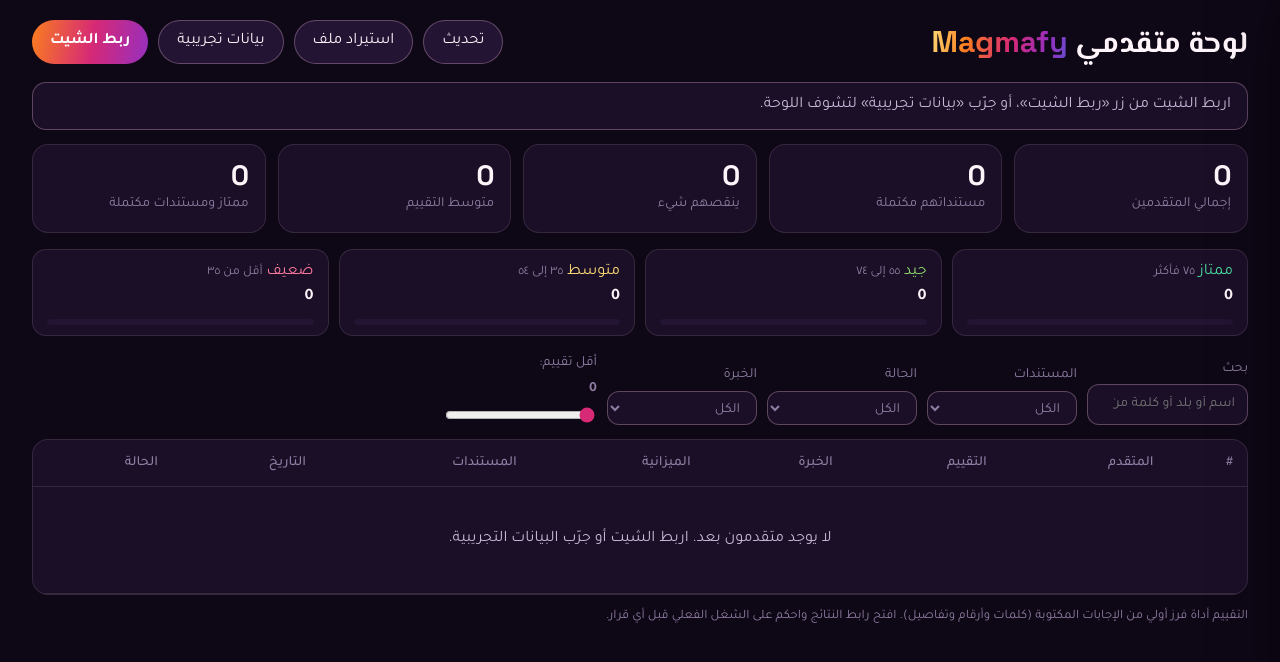
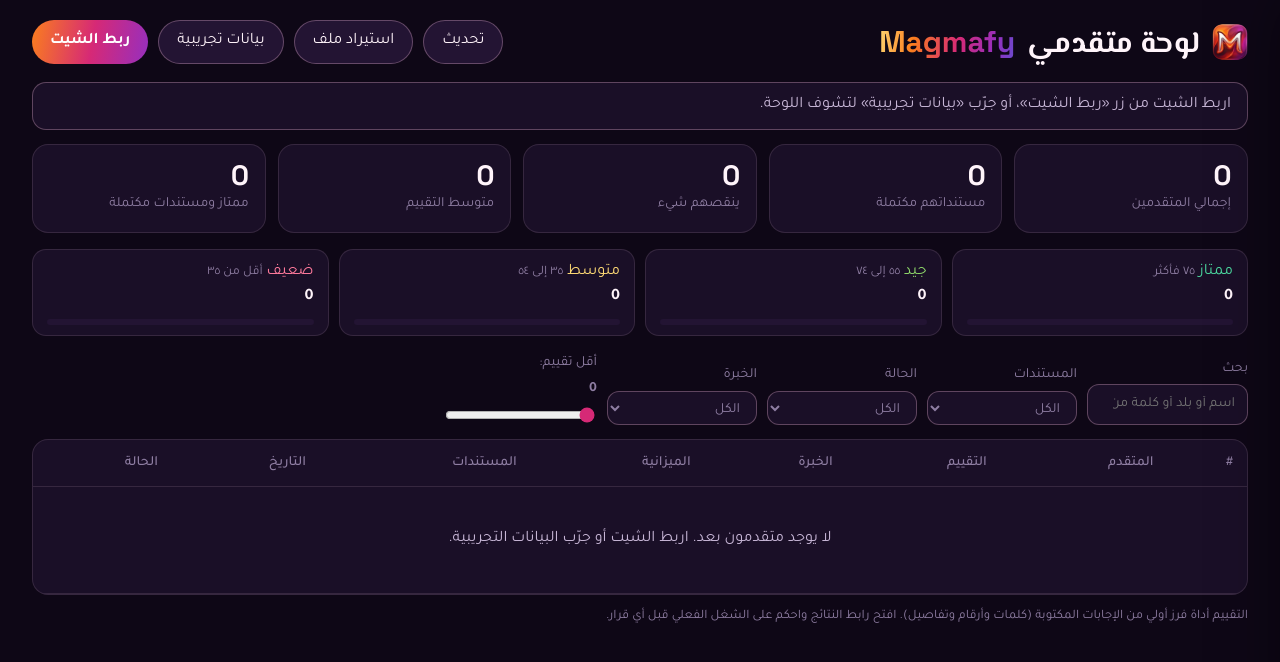
Before and after one commit to mrvoroo/Magmafy-Applicants, a plain HTML site: page index.html in a window 1280 px wide. Drawn offline with Linux system fonts and the light colour scheme.

Commit message:
Add Magmafy favicon and header logo
Co-Authored-By: Claude Sonnet 5.5 <noreply@anthropic.com>
Claude-Session: https://claude.ai/code/session_01PZrvpGBo318iBcGS6cVUHo

```diff
--- a/index.html
+++ b/index.html
@@ -5,6 +5,10 @@
 <meta name="viewport" content="width=device-width, initial-scale=1">
 <meta name="robots" content="noindex, nofollow">
 <meta name="theme-color" content="#0e0716">
+<link rel="icon" href="favicon.ico" sizes="any">
+<link rel="icon" type="image/png" sizes="32x32" href="favicon-32.png">
+<link rel="icon" type="image/png" sizes="192x192" href="favicon-192.png">
+<link rel="apple-touch-icon" href="apple-touch-icon.png">
 <title>لوحة متقدمي Magmafy</title>
 <link rel="preconnect" href="https://fonts.googleapis.com">
 <link rel="preconnect" href="https://fonts.gstatic.com" crossorigin>
@@ -44,6 +48,8 @@ a { color: var(--yellow); }
 .app { max-width: 1280px; margin: 0 auto; padding: 18px clamp(14px, 3vw, 32px) 60px; }
 .topbar { display: flex; flex-wrap: wrap; gap: 14px; align-items: center; justify-content: space-between; padding-bottom: 16px; }
 .topbar h1 { font-family: var(--f-display); font-size: clamp(22px, 3vw, 30px); margin: 0; }
+.brandline { display: flex; align-items: center; gap: 12px; }
+.brandline img { border-radius: 10px; display: block; }
 .topbar h1 span { background: var(--grad); -webkit-background-clip: text; background-clip: text; color: transparent; }
 .topbar .actions { display: flex; flex-wrap: wrap; gap: 10px; }
 .btn { background: var(--bg-3); border: 1px solid var(--border-strong); border-radius: 99px; padding: 8px 18px; cursor: pointer; text-decoration: none; color: var(--text); }
@@ -126,7 +132,7 @@ dialog .row { display: flex; flex-wrap: wrap; gap: 8px; margin-top: 8px; }
 <body>
 <div class="app">
   <div class="topbar">
-    <h1>لوحة متقدمي <span>Magmafy</span></h1>
+    <h1 class="brandline"><img src="logo-mark.webp" alt="" width="36" height="36">لوحة متقدمي <span>Magmafy</span></h1>
     <div class="actions">
       <button class="btn" id="refreshBtn" type="button">تحديث</button>
       <button class="btn" id="importBtn" type="button">استيراد ملف</button>
```
Also changed, not shown: apple-touch-icon.png (added), favicon-192.png (added), favicon-32.png (added), favicon.ico (added), logo-mark.webp (added).
